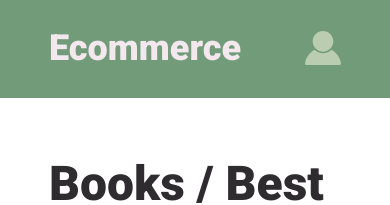
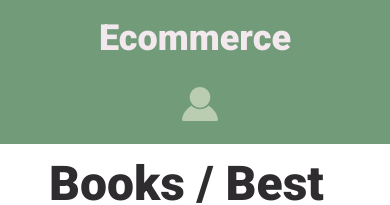
Before and after one commit to GonzaloArenasF/react-redux-ecommerce, a React (Create React App) app: page / in a window 390 px wide. Shown: the top 205 px of the page. Built offline with nearby package versions, Linux system fonts and the light colour scheme; no server answers.

Commit message:
fix respomnsive

```diff
--- a/src/components/header/header.js
+++ b/src/components/header/header.js
@@ -72,10 +72,10 @@ class HeaderSection extends Component {
             <header>
                 <div className="container">
                     <div className="row">
-                        <div className="col-9">
+                        <div className="col-12 col-md-9">
                             <h2>Ecommerce</h2>
                         </div>
-                        <div className="col-3">
+                        <div className="col-12 col-md-3">
                             <div className="icons-controls">
                                 {(!this.state.hasToken) ? (<UserIcon onClick={this.login} />) : ('')}
                                 {(this.state.hasToken) ? (<ShoppingCartIcon onClick={this.showShoppingCart} />) : ('')}
--- a/src/components/header/header.scss
+++ b/src/components/header/header.scss
@@ -7,12 +7,20 @@ header{
     top: 0;
     width: 100%;
 
+    @media screen and (max-width: $viewport-medium){
+        padding: 10px 0px;
+    }
+
     h2{
         color: $color-isabelline;
+
+        @media screen and (max-width: $viewport-medium - 1){
+            text-align: center;
+        }
     }
 
     .icons-controls{
-        float: right;
+        text-align: center;
 
         svg{
             cursor: pointer;
```
